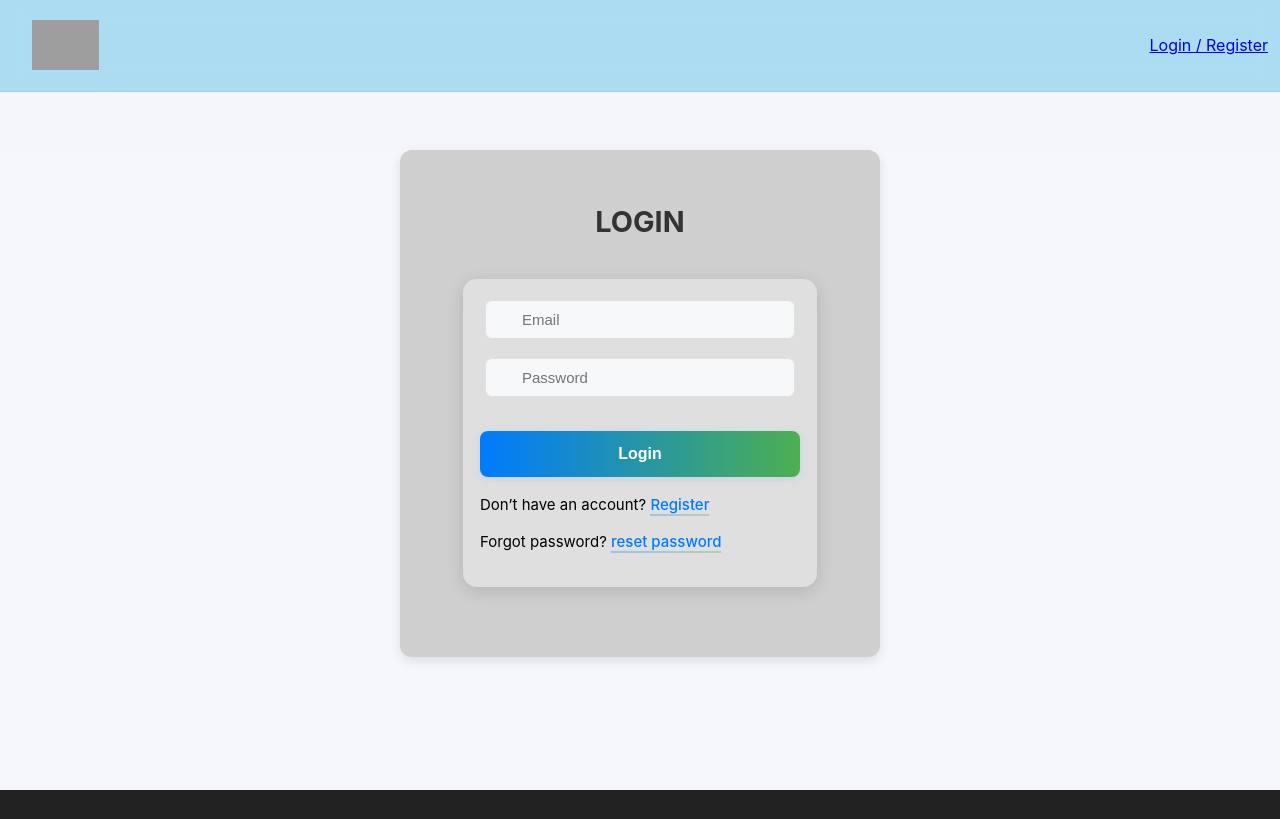
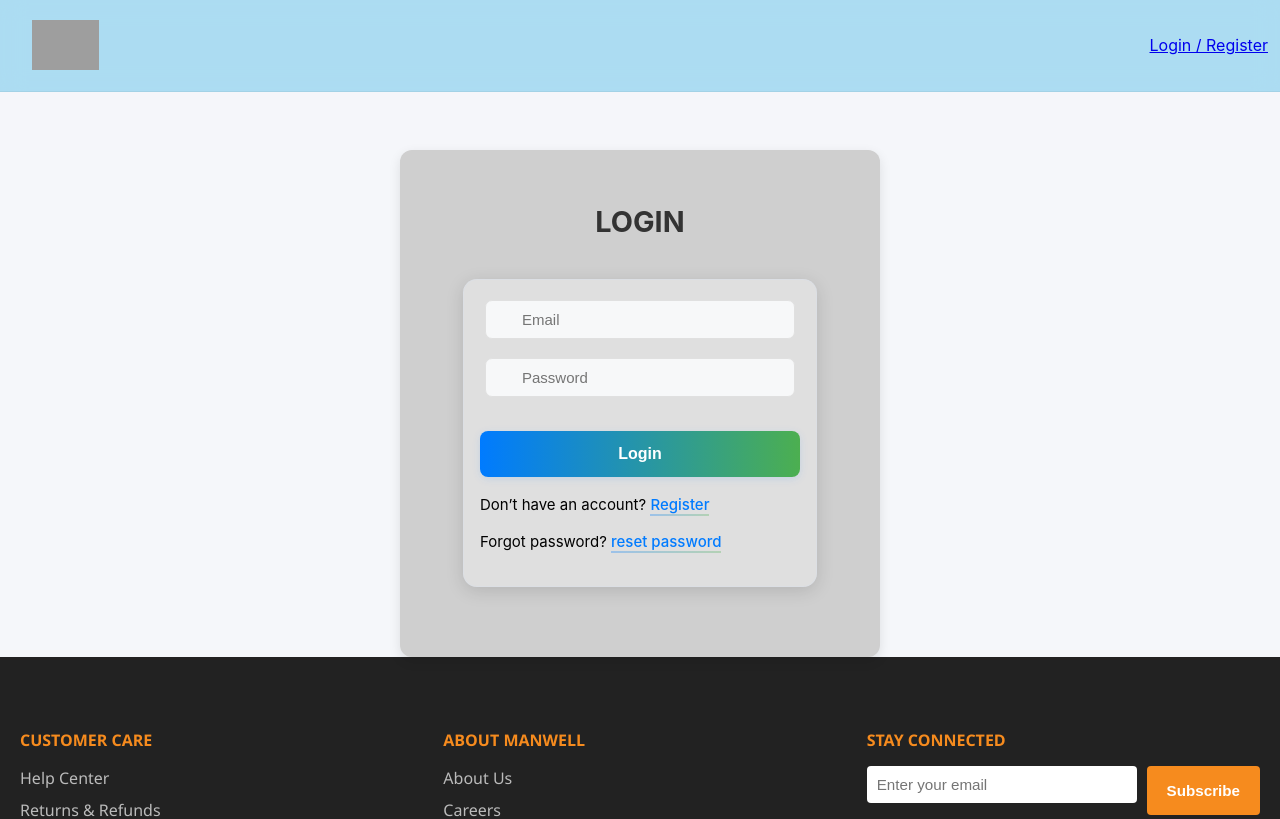
Before and after one commit to sevencube73-cloud/manwellfrontend, a React (Create React App) app: page /login in a window 1280 px wide. Shown: the top 819 px of the page. Built offline with nearby package versions, Linux system fonts and the light colour scheme; no server answers; grey boxes are pictures that could not be loaded.

Commit message:
Update HomePage.css

```diff
--- a/src/pages/HomePage.css
+++ b/src/pages/HomePage.css
@@ -71,7 +71,7 @@ body{
   display: flex;
   justify-content: center;
   align-items: flex-start;
-  height: 80vh;
+  height: 80%;
   background: #f5f7fa;
 }
 
```
